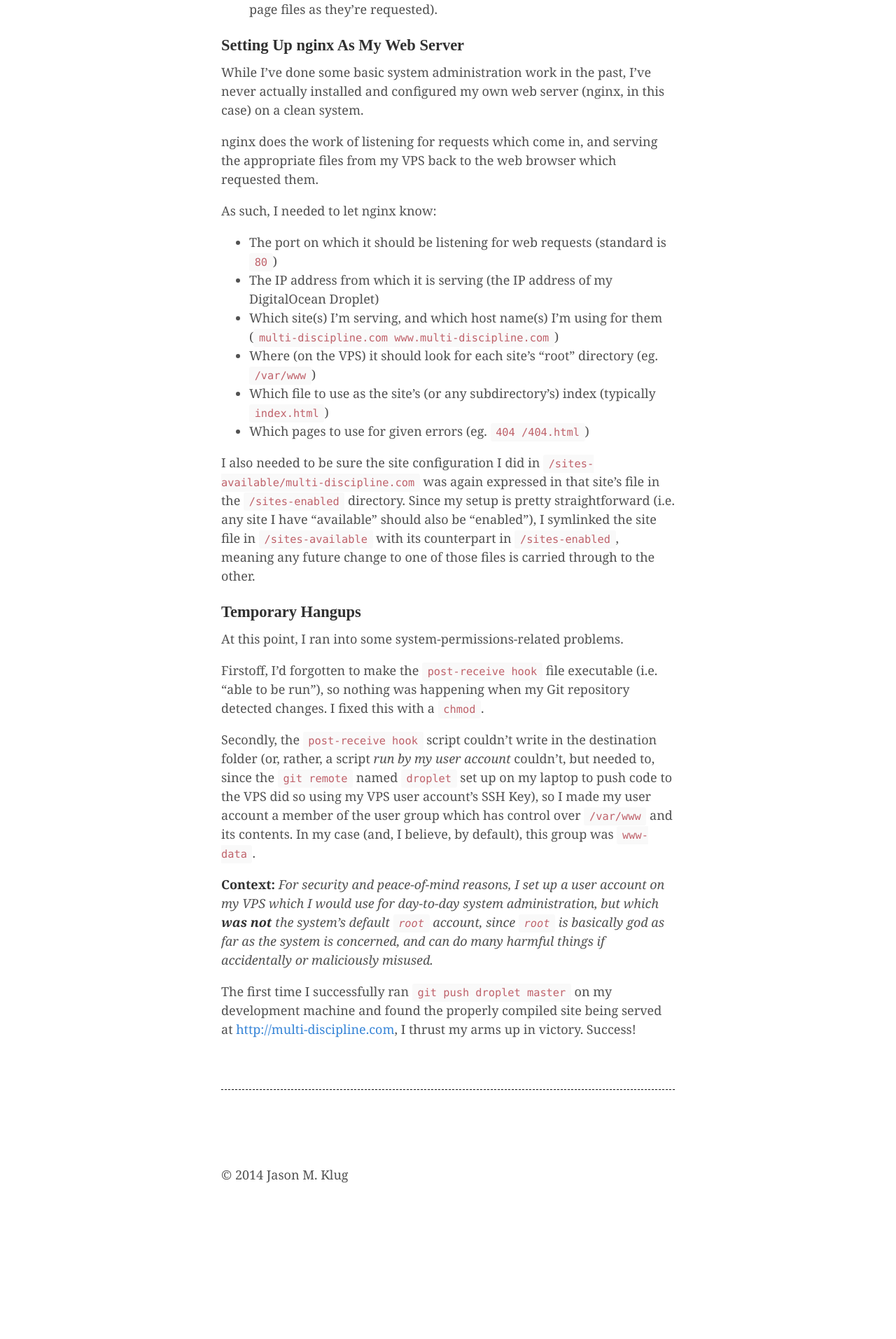
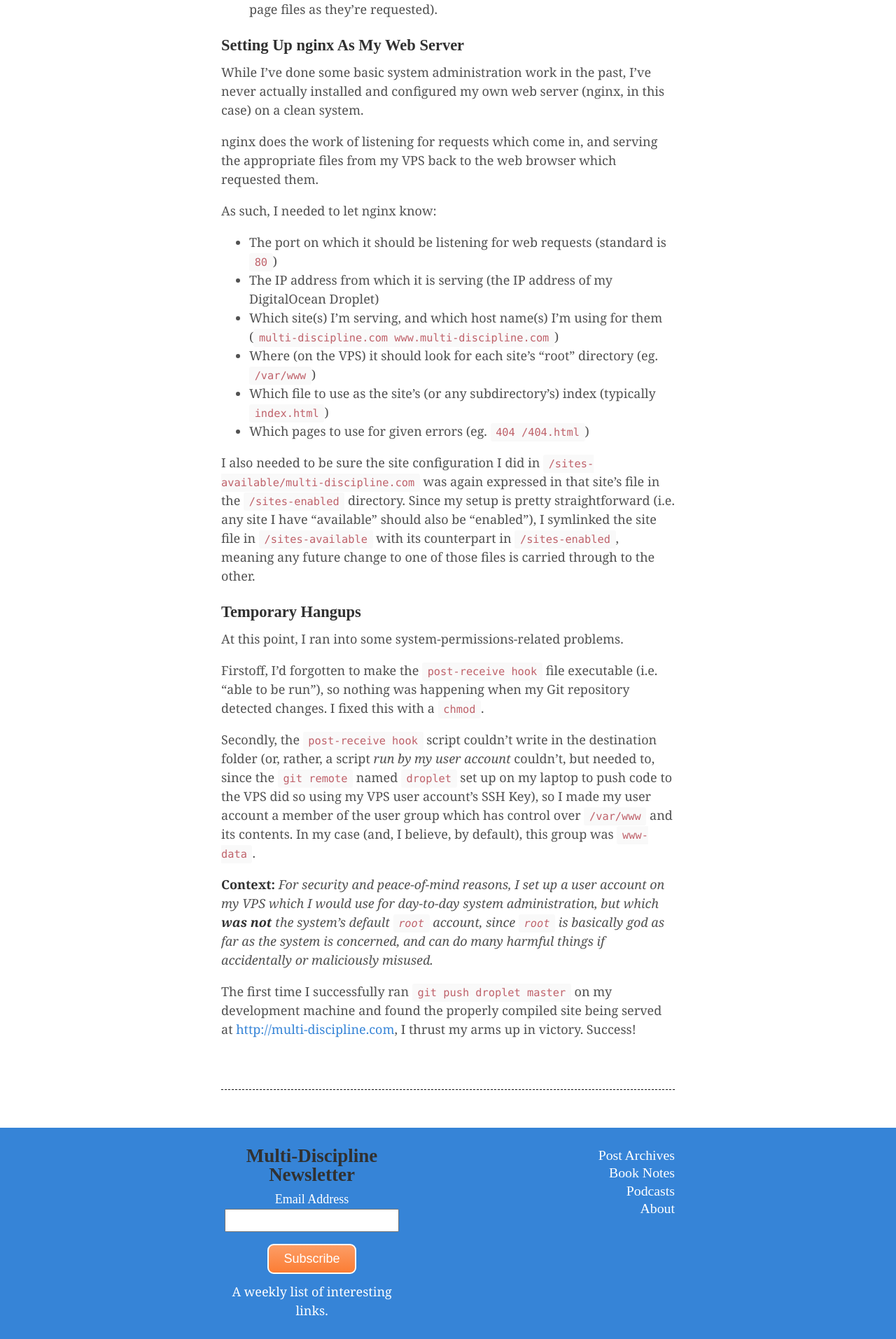
Before and after one commit to jasonmklug/multi-discipline, a Jekyll site: the page built from index.html, in a window 1280 px wide. Shown: the part 2689-4603 px from the top of the page at 70% size. Built offline with Jekyll 4.4.1, drawn with Linux system fonts in a browser that asks for light colours; Markdown is read by kramdown in place of the engine named in the settings; the list of posts is cut into pages by our own code; before the commit the page ends 4400 px from its top, so only the background shows below that.

Commit message:
Incorporate and style form for TinyLetter newsletter signup

```diff
--- /dev/null
+++ b/_includes/footer.html
@@ -0,0 +1,36 @@
+<div class="footer">
+  <div class="container">
+    <ul class="nav_links">
+      <li class="nav_link">
+        <a href="/archives">Post Archives</a>
+      </li>
+      <li class="nav_link">
+        <a href="/book_notes">Book Notes</a>
+      </li>
+      <li class="nav_link">
+        <a href="/podcasts">Podcasts</a>
+      </li>
+      <li class="nav_link">
+        <a href="/about">About</a>
+      </li>
+    </ul>
+
+    <div class="form_wrapper">
+      <!-- TinyLetter Subscribe Form -->
+      <form id="tinyletter" action="https://tinyletter.com/multi-discipline" method="post" target="popupwindow" onsubmit="window.open('https://tinyletter.com/multi-discipline', 'popupwindow', 'scrollbars=yes,width=800,height=600');return true">
+        <h2>
+          Multi-Discipline Newsletter
+        </h2>
+        <label for="tlemail">Email Address</label><br>
+        <input type="text" name="email" id="tlemail" /><br>
+        <input type="hidden" value="1" name="embed"/>
+        <input type="submit" class="submit buttonified" value="Subscribe" />
+        <p>
+          <a href="https://tinyletter.com/multi-discipline" target="_blank">
+            A weekly list of interesting links.
+          </a>
+        </p>
+      </form>
+    </div>
+  </div>
+</div>
--- a/_layouts/default.html
+++ b/_layouts/default.html
@@ -34,12 +34,9 @@
 
       </div>
 
-      <div class="footer">
-        <p>
-          &copy; {{ site.time | date: '%Y' }} Jason M. Klug
-        </p>
-      </div>
     </div>
+
+    {% include footer.html %}
 
   </body>
 </html>
--- a/public/css/general.scss
+++ b/public/css/general.scss
@@ -1,19 +1,30 @@
 ---
 ---
 
-/*
- * Contents
- *
- * Body resets
- * Custom type
- * Messages
- * Container
- * Masthead
- * Posts and pages
- * Pagination
- * Reverse layout
- * Themes
- */
+/* * * * * * * * * * * * * * * * */
+/* * * MIX-INS * * * * * * * * * */
+/* * * * * * * * * * * * * * * * */
+
+@mixin linear_gradient($top_color, $bottom_color) {
+	background: $top_color;
+	background: -webkit-gradient(linear, left top, left bottom, from($top_color),to($bottom_color));
+	background: -webkit-linear-gradient(top, $top_color, $bottom_color);
+	background: -moz-linear-gradient(top, $top_color, $bottom_color);
+	background: -o-linear-gradient(top, $top_color, $bottom_color);
+	background: -ms-linear-gradient(top, $top_color, $bottom_color);
+	background: linear-gradient(top, $top_color, $bottom_color);
+	filter: progid:DXImageTransform.Microsoft.gradient(GradientType=0,StartColorStr='$top_color', EndColorStr='$bottom_color');
+}
+
+/* * * * * * * * * * * * * */
+/* THEME COLORS  * * * * * */
+/* * * * * * * * * * * * * */
+
+$base:			#3684d7;
+$offbase:		#8dcbbc;
+$accent:		#fc8d4d;
+$warning:		#fc694d;
+$notice:		#faba32;
 
 
 /*
@@ -49,7 +60,7 @@ body {
 
 /* No `:visited` state is required by default (browsers will use `a`) */
 a {
-  color: #3684d7;
+  color: $base;
   text-decoration: none;
 }
 a strong {
@@ -64,6 +75,32 @@ a:focus {
 /* Used to prevent full-width hover target for anchors that contain images */
 a.image_link {
   display: inline;
+}
+
+a.buttonified, .submit.buttonified {
+	display: inline-block;
+	margin: 12px auto;
+	padding: .5em 1.2em;
+	font-size: 1em;
+	text-align: center;
+	color: #fff;
+	background-color: $accent;
+	@include linear_gradient( lighten($accent, 5%), darken($accent, 5%) );
+	border-radius: 9px;
+	border: 2px solid #fff;
+	//box-shadow: 1px 1px 4px rgba(0, 0, 0, .5);
+	&:hover {
+		background-color: lighten($accent, 5%);
+		@include linear_gradient( lighten($accent, 10%), darken($accent, 0%) );
+	}
+	&:active {
+		position: relative;
+		top: 1px;
+		left: 1px;
+		//box-shadow: 0px 0px 3px rgba(0, 0, 0, .25);
+		background-color: lighten($accent, 0%);
+		@include linear_gradient( lighten($accent, 5%), darken($accent, 5%) );
+	}
 }
 
 /* Headings */
@@ -307,13 +344,16 @@ tbody tr:nth-child(odd) th {
  * Super small header above the content for site name and short description.
  */
 
-.masthead {
+.masthead, .footer {
   padding-top:    1.5rem;
   padding-bottom: .5rem;
-  margin-bottom: 3rem;
-  background-color: #3684d7;
+  background-color: $base;
   overflow: auto;
   width: 100%;
+}
+
+.masthead {
+  margin-bottom: 3rem;
 }
 
 .masthead-title {
@@ -332,10 +372,10 @@ tbody tr:nth-child(odd) th {
   }
 }
 
-.masthead a {
+.masthead a, .footer a {
   color: #fff;
 }
-.masthead ul.nav_links {
+.masthead ul.nav_links, .footer ul.nav_links {
   float: right;
   padding-left: 0px;
   list-style: none;
@@ -344,6 +384,30 @@ tbody tr:nth-child(odd) th {
     font-size: 1.1rem;
     line-height: 1.4rem;
     text-align: right;
+  }
+}
+
+.footer {
+  background-color: $base;
+  margin-top: 3em;
+  form#tinyletter {
+    h2 {
+      margin: 0 0 .3em 0;
+    }
+    display: block;
+    width: 40%;
+    text-align: center;
+    label {
+      color: #fff;
+    }
+    input[type=text] {
+      width: 96%;
+      margin: 0 0 .3em 0;
+      padding: .3em;
+      font-size: .9em;
+      text-align: center;
+      color: #333;
+    }
   }
 }
 
@@ -476,10 +540,6 @@ a.pagination-item:hover {
   background-color: #f5f5f5;
 }
 
-.footer {
-  padding-top: 3em;
-}
-
 
 @media (min-width: 30em) {
 
```
